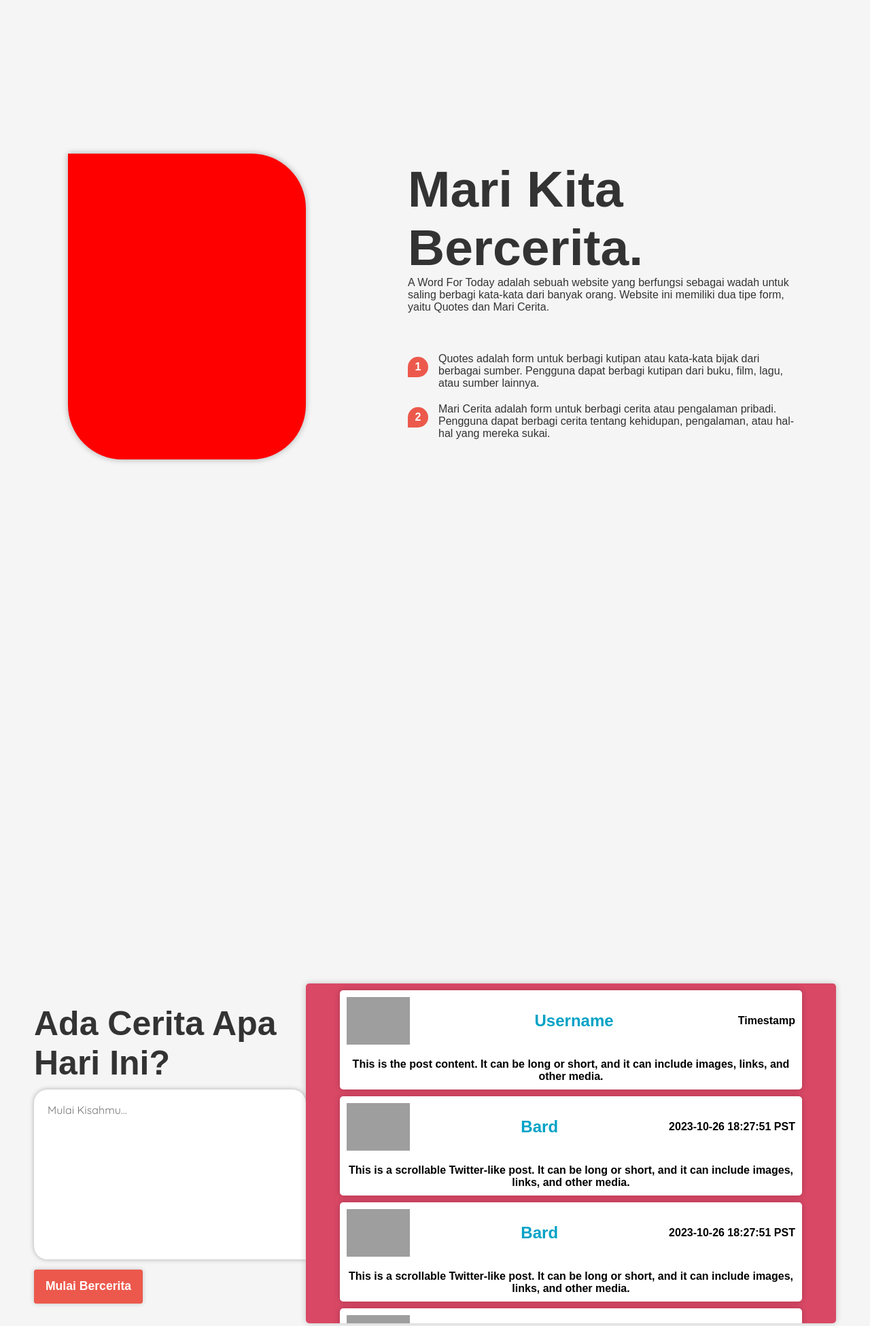
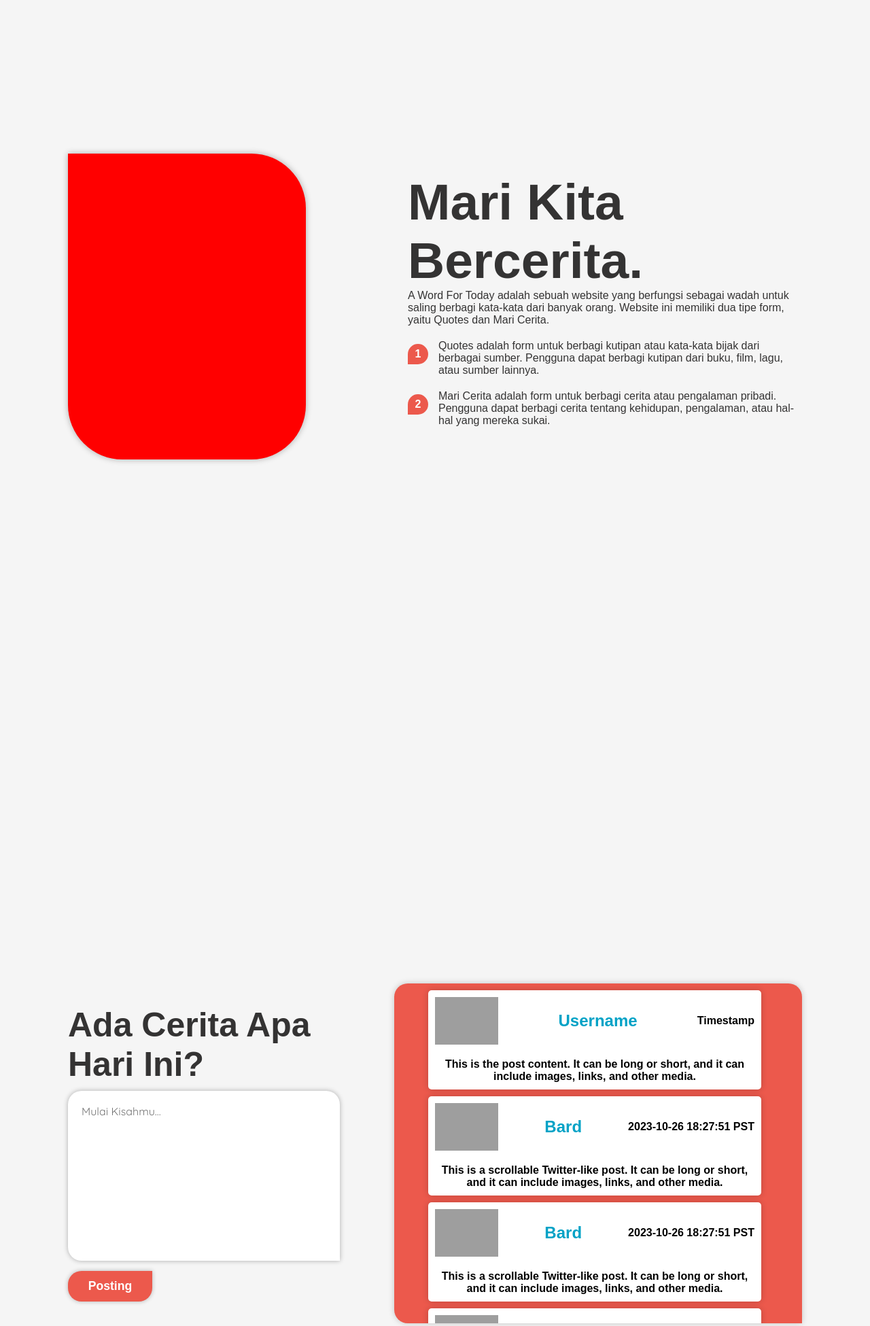
Before and after one commit to KholifAl/maricerita.id, a PHP site: page / in a window 1280 px wide. Shown: the part 1418-3369 px from the top of the page at 68% size. Run offline with PHP 8.4, Linux system fonts and the light colour scheme; grey boxes are pictures that could not be loaded.

Commit message:
scrollbar

```diff
--- a/assets/style.css
+++ b/assets/style.css
@@ -111,6 +111,7 @@ h3 {
 
 html {
     scroll-behavior: smooth;
+    scrollbar-width: none;
 }
 
 body {
--- a/assets/style_ke2.css
+++ b/assets/style_ke2.css
@@ -119,10 +119,12 @@
   font-size: 50px;
 }
 
+
 .ab-text h3 {
   font-weight: 500;
   font-size: 16px;
   color: var(--warna3);
+  margin-bottom: 20px;
 }
 
 .custom-ol {
@@ -172,7 +174,8 @@
 }
 
 .komentar {
-  padding: 0 50px;
+  padding: 0 100px;
+  gap: 80px;
 }
 
 .col-kom {
@@ -217,48 +220,33 @@
 }
 
 
-.btn-box a{
-  position: relative;
-  display: inline-flex;
-  justify-content: center;
-  align-items: center;
-  padding: 0px 10px;
-  width: 160px;
-  height: 50px;
-  background: var(--warna2);
-  border: 1px solid var(--warna2);
-  border-radius: 3px;
+.btn-box {
+  width: 124px;
+  height: 45px;
+
+  border-radius: 20px 0 20px 20px;
+  outline: none;
+  /* border: 1px solid #fff; */
   cursor: pointer;
   font-size: 1.1em;
+  display: flex;
+  align-items: center;
+  justify-content: center;
+  /* padding-left: 20px; */
   font-weight: 700;
+  background: var(--warna2);
   color: #fff;
-  overflow: hidden;
-  text-decoration: none;
-  box-shadow: 0 0 7px rgba(0, 0, 0, 0.2);
-  z-index: 1;
+  box-shadow: 0 0 6px rgba(24, 24, 24, 0.3);
   transition: .5s;
 }
 
-.btn-box a:hover{
-  color: var(--warna2);
-  overflow: hidden;
-}
-
-.btn-box a::before {
-  content: '';
-  position: absolute;
-  top: 0;
-  left: 0;
-  width: 0%;
-  height: 100%;
-  background:#fff;
-  overflow: hidden;
-  z-index: -1;
-  transition: .5s;
-}
-
-.btn-box a:hover::before {
-  width: 100%;
+.btn-box:hover {
+  /* background-color: #FFF;
+  color: #2D0C41; */
+  background: var(--warna2);
+  color: #fff;
+  scale: 1.03;
+  /* box-shadow: 0 0 13px rgba(255, 0, 0, 0.5); */
 }
 
 .con-kom {
@@ -275,11 +263,27 @@
     margin: 30px 0px;
     padding: 0 50px;
     overflow-y: auto;
-    scrollbar-width: thin;
-    scrollbar-color: rgba(0, 0, 0, 0.5) transparent;
-    border-radius: 5px;
-    background-color: rgb(217, 72, 101);
+    scrollbar-gutter: stable;
+    /* scrollbar-width: thin; */
+    /* scrollbar-color: rgba(0, 0, 0, 0.5) transparent; */
+
+    border-radius: 20px 20px 0 20px;
+    background-color: var(--warna2);
     box-shadow: 0 0 10px rgba(0, 0, 0, 0.2);
+  }
+
+  ::-webkit-scrollbar {
+    width: 10px;
+  }
+
+  ::-webkit-scrollbar-track {
+    background-color: rgba(0, 0, 0, 0.2);
+    border-radius: 10px;
+  }
+
+  ::-webkit-scrollbar-thumb {
+    background-color: rgba(0, 0, 0, 0.5);
+    border-radius: 10px;
   }
 
   .post {
--- a/index.html
+++ b/index.html
@@ -69,7 +69,7 @@
               <use xlink:href="#gentle-wave" x="50" y="0" fill="#F5CDBF" />
             </g>
             <g class="parallax3">
-              <use xlink:href="#gentle-wave" x="50" y="9" fill="#fff" />
+              <use xlink:href="#gentle-wave" x="50" y="9" fill="#f5f5f5" />
             </g>
           </svg>
 
@@ -80,7 +80,6 @@
             <div class="ab-text">
                 <h1>Mari Kita Bercerita.</h1>
                 <h3>A Word For Today adalah sebuah website yang berfungsi sebagai wadah untuk saling berbagi kata-kata dari banyak orang. Website ini memiliki dua tipe form, yaitu Quotes dan Mari Cerita.</h3>
-                <br>
                 <ol class="custom-ol">
                     <li>
                         <h3>Quotes adalah form untuk berbagi kutipan atau kata-kata bijak dari berbagai sumber. Pengguna dapat berbagi kutipan dari buku, film, lagu, atau sumber lainnya.</h3></li>
@@ -101,7 +100,7 @@
                     <textarea class="custom-area" placeholder="Mulai Kisahmu..."></textarea>
                 </div>
                 <div class="btn-box">
-                    <a >Mulai Bercerita</a>
+                    <a >Posting</a>
                 </div>
             </div>
         </div>
```
